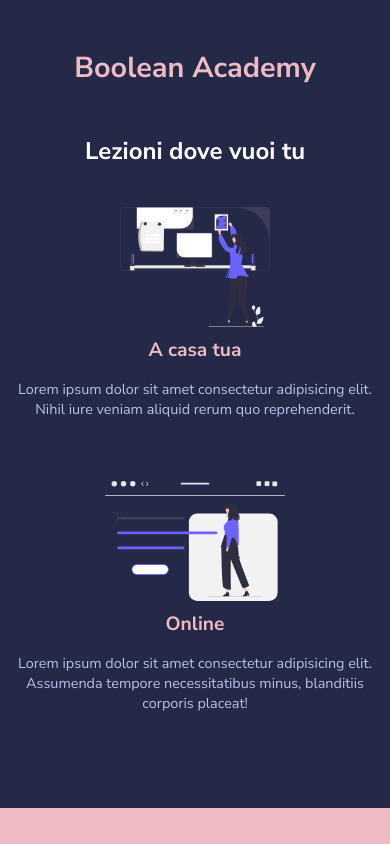
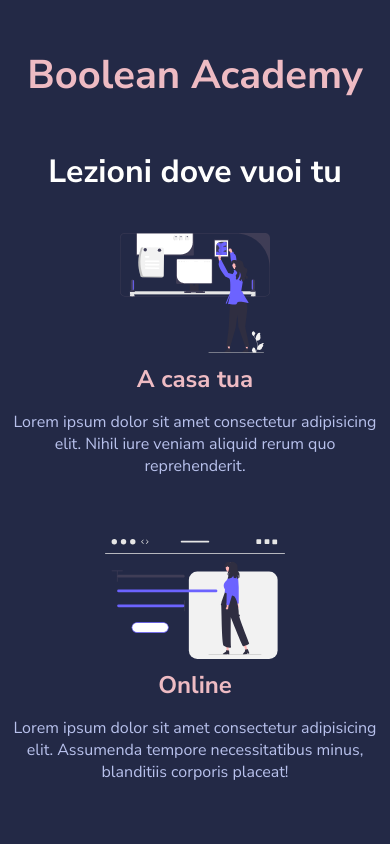
Before and after one commit to Riccardo-Rocco/html-css-resp-wannabe, a plain HTML site: page index.html in a window 390 px wide. Shown: the top 844 px of the page. Drawn offline with Linux system fonts and the light colour scheme.

Commit message:
correzione

```diff
--- a/css/style.css
+++ b/css/style.css
@@ -150,21 +150,6 @@ img {
         padding: 0;
     }
 
-    h1 {
-        font-size: 1.8rem;
-    }
-
-    h2 {
-        font-size: 1.5rem;
-    }
-
-    h3 {
-        font-size: 1.2rem;
-    }
-
-    p {
-        font-size: 0.9rem;
-    }
 
     .lessons .col img, .steps .col img {
         height: 120px;
```
